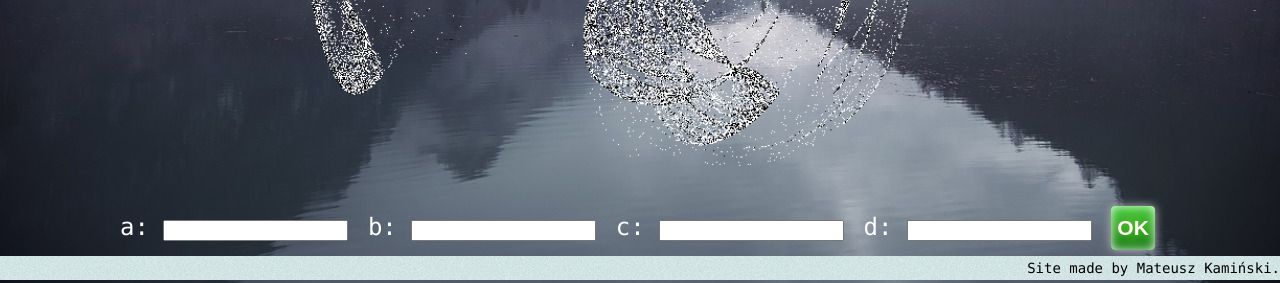
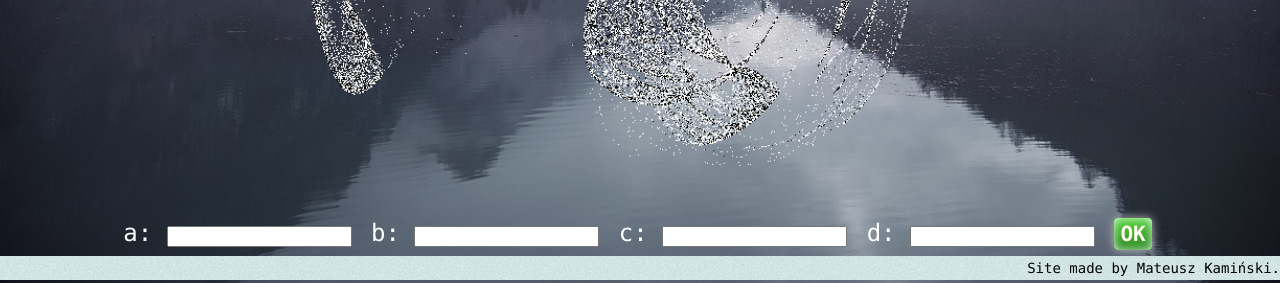
Before and after one commit to Mathisplay/quilted-reds, a PHP site: page /attractor.html in a window 1280 px wide. Shown: the part 520-803 px from the top of the page. Run offline with PHP 8.4, Linux system fonts and the light colour scheme.

Commit message:
Update main.css

```diff
--- a/main.css
+++ b/main.css
@@ -158,23 +158,22 @@ body{
         background-attachment: fixed;
 }
 
-.submitButton{
- text-decoration:none; text-align:center;
- padding:10px 6px;
+.submitButton{text-decoration:none; text-align:center;
+ padding:4px 6px;
  border:none;
  -webkit-border-radius:4px;
  -moz-border-radius:4px;
  border-radius: 4px;
- font:21px Arial, Helvetica, sans-serif;
+ font:21px "Lucida Console", Monaco, monospace;
  font-weight:bold;
  color:#fffcf2;
- background-color:#3ac737;
- background-image: -moz-linear-gradient(top, #3ac737 0%, #066e0d 100%);
- background-image: -webkit-linear-gradient(top, #3ac737 0%, #066e0d 100%);
- background-image: -o-linear-gradient(top, #3ac737 0%, #066e0d 100%);
- background-image: -ms-linear-gradient(top, #3ac737 0% ,#066e0d 100%);
+ background-color:#39c737;
+ background-image: -moz-linear-gradient(top, #39c737 0%, #066e0d 100%);
+ background-image: -webkit-linear-gradient(top, #39c737 0%, #066e0d 100%);
+ background-image: -o-linear-gradient(top, #39c737 0%, #066e0d 100%);
+ background-image: -ms-linear-gradient(top, #39c737 0% ,#066e0d 100%);
  filter: progid:DXImageTransform.Microsoft.gradient( startColorstr='#066e0d', endColorstr='#066e0d',GradientType=0 );
- background-image: linear-gradient(top, #3ac737 0% ,#066e0d 100%);
+ background-image: linear-gradient(top, #39c737 0% ,#066e0d 100%);
  -webkit-box-shadow:0px 0px 10px #bababa, inset 0px 0px 11px #efffed;
  -moz-box-shadow: 0px 0px 10px #bababa,  inset 0px 0px 11px #efffed;
  box-shadow:0px 0px 10px #bababa, inset 0px 0px 11px #efffed;
@@ -184,12 +183,12 @@ body{
  -moz-transition:  outline 1s ease-in-out;
  -o-transition:  outline 1s ease-in-out;
  transition:  outline 1s ease-in-out;}.button:hover{
- padding:10px 6px;
+ padding:4px 6px;
  border:none;
  -webkit-border-radius:4px;
  -moz-border-radius:4px;
  border-radius: 4px;
- font:21px Arial, Helvetica, sans-serif;
+ font:21px "Lucida Console", Monaco, monospace;
  font-weight:bold;
  color:#fffcf2;
  background-color:#2de02a;
@@ -205,12 +204,12 @@ body{
 
  text-shadow: 0px 0px 20px #ccfc46;
  filter: dropshadow(color=#ccfc46, offx=0, offy=0);}.button:active{
- padding:10px 6px;
+ padding:4px 6px;
  border:none;
  -webkit-border-radius:4px;
  -moz-border-radius:4px;
  border-radius: 4px;
- font:21px Arial, Helvetica, sans-serif;
+ font:21px "Lucida Console", Monaco, monospace;
  font-weight:bold;
  color:#fffcf2;
  background-color:#27b825;
```
